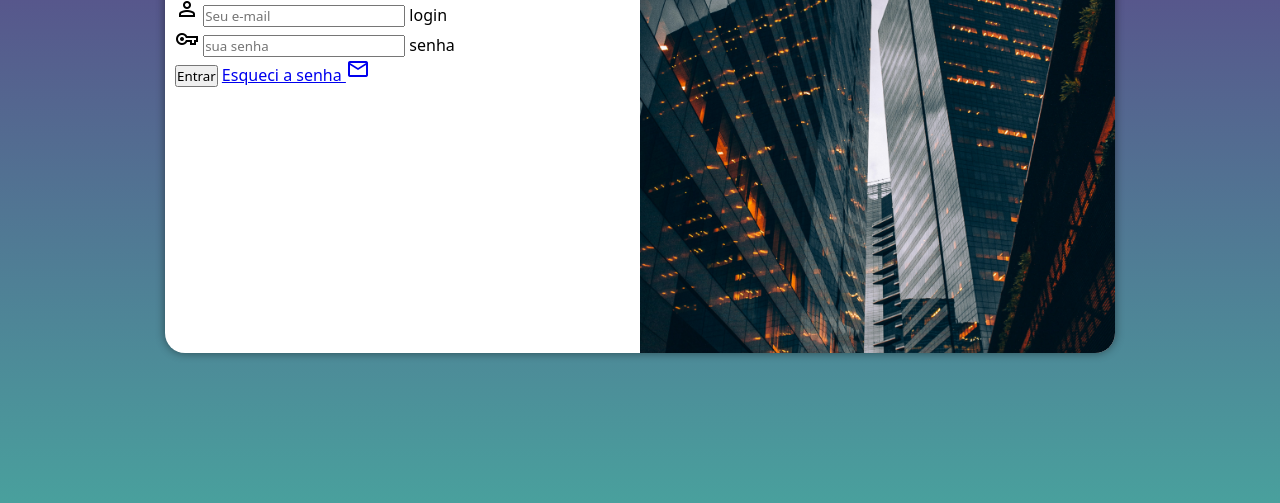
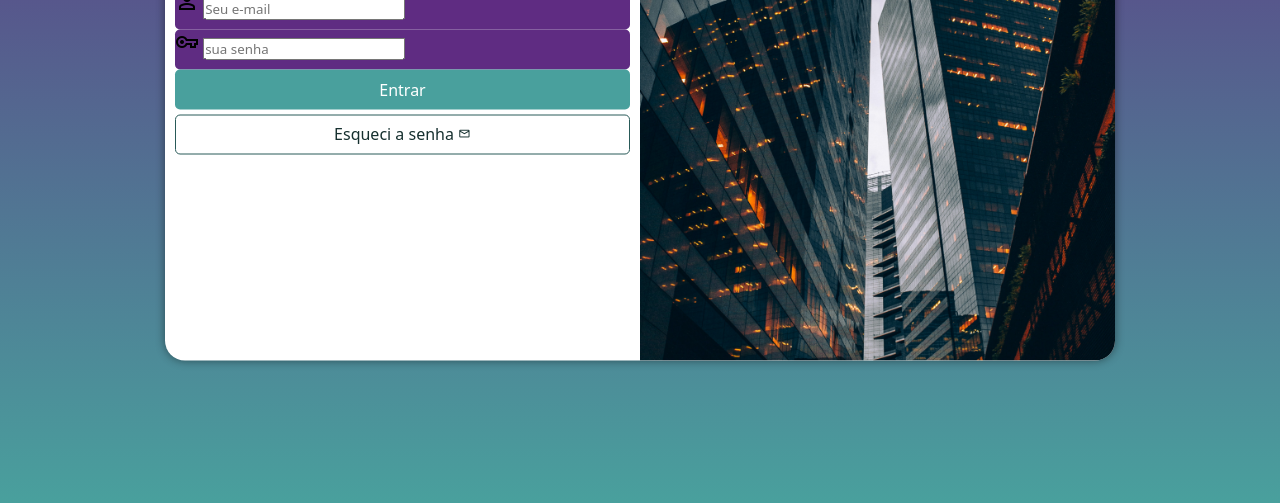
Before and after one commit to Fernandotky/projeto-login, a plain HTML site: page index.html in a window 1280 px wide. Shown: the part 297-800 px from the top of the page. Drawn offline with nearby package versions, Linux system fonts and the light colour scheme.

Commit message:
formatação do formulario

```diff
--- a/estilos/style.css
+++ b/estilos/style.css
@@ -36,7 +36,7 @@ section#login{
 
     background-color: white;
     width: 250px;
-    height: 500px;
+    height: 515px;
     border-radius: 20px;
     box-shadow: 0px 0px 10px rgba(0, 0, 0, 0.450);
 
@@ -65,3 +65,56 @@ div#formulario > h1 {
 div#formulario > p {
     font-size: 0.8em;
 }
+
+form > div.campo{
+    background-color: #5f2c82;
+    display: block;
+    width: 100%;
+    height: 40px;
+    border-radius: 5px;
+    margin: 5x 0px;
+}
+
+div.campo > label {
+    display: none;
+}
+
+form > input[type=submit] {
+    display: block;
+    font-size: 1em;
+    width: 100%;
+    height: 40px;
+    background-color: #49a09d;
+    color: white;
+    border: none;
+    border-radius: 5px;
+    cursor: pointer;
+}
+
+form > input[type=submit]:hover {
+    background-color: #295a58;
+}
+
+form > a.botao{
+    display: block;
+    text-align: center;
+    font-size: 1em;
+    width: 100%;
+    height: 40px;
+    padding-top: 7px;
+    margin-top: 5px;
+    background-color: white;
+    color: #16302f;
+    border: 1px solid #295a58;
+    border-radius: 5px;
+    text-decoration: none;
+
+}
+
+form > a.botao:hover{
+    background-color: #5fd3cf;
+}
+
+form > a.botao > i {
+    font-size: 0.8em;
+}
--- a/index.html
+++ b/index.html
@@ -17,7 +17,7 @@
             </div>
             <div id="formulario">
                 <h1>Login</h1>
-                <p>Seja bem-vindo novamente, Faça o login para acessar sua conte e pode fazer as configuraçoes no seu ambiente.</p>
+                <p>Seja bem-vindo novamente, Faça o login para acessar sua conta e poder fazer as configuraçoes no seu ambiente.</p>
                 <form action="login.php" method="post" autocomplete="on">
                     <div class="campo">
                         <span class="material-symbols-outlined">
@@ -33,7 +33,7 @@
                         <label for="isenha">senha</label>
                     </div>
                     <input type="submit" value="Entrar">
-                    <a href="esqueci.html">
+                    <a href="esqueci.html" class="botao">
                         Esqueci a senha <i class="material-symbols-outlined">mail</i>
                     </a>
                 </form>
```
